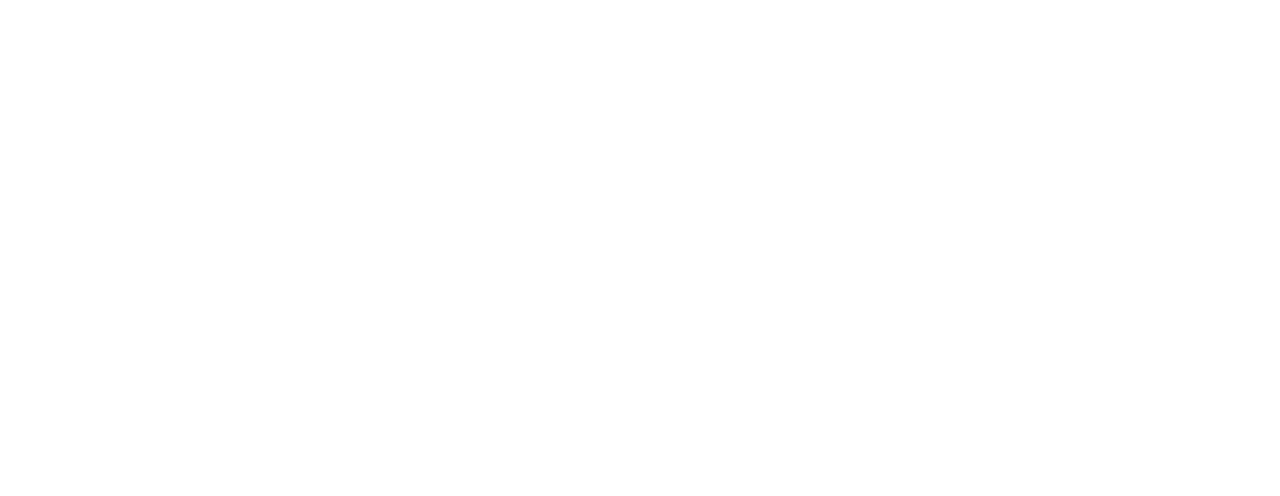
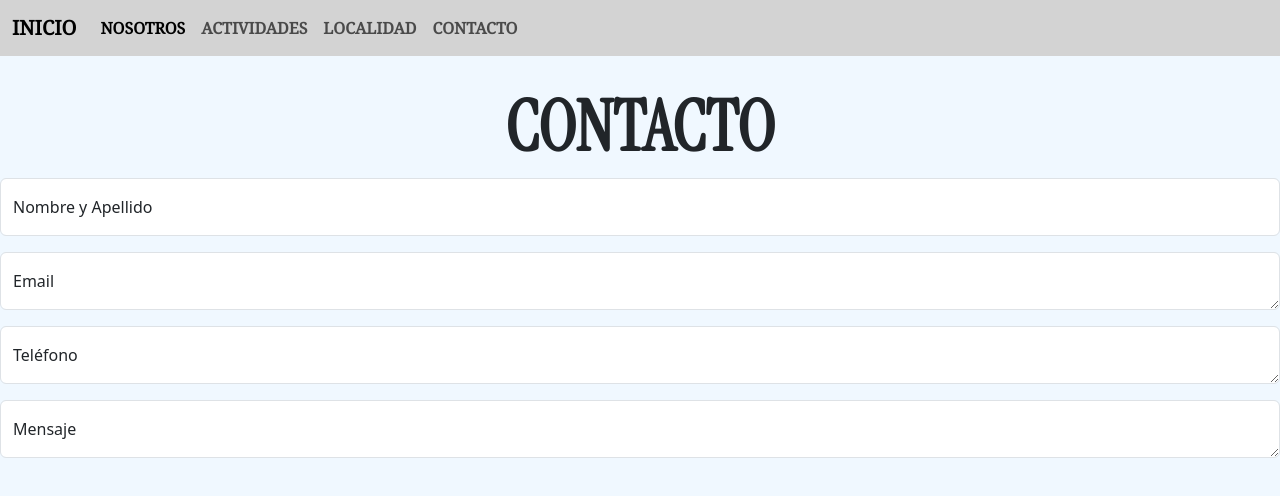
Before and after one commit to OliviaCivit/nuevoproyecto, a plain HTML site: page archivos/contacto.html in a window 1280 px wide. Drawn offline with nearby package versions, Linux system fonts and the light colour scheme; a web font is replaced by a local one.

Commit message:
cambios4

```diff
--- a/archivos/contacto.html
+++ b/archivos/contacto.html
@@ -0,0 +1,69 @@
+<!DOCTYPE html>
+<html lang="en">
+<head>
+        <meta charset="UTF-8">
+        <meta name="viewport" content="width=device-width, initial-scale=1.0">
+        <link rel="stylesheet" href="../css/style.css">
+        <title>Vida en la naturaleza</title>
+        <link rel="preconnect" href="https://fonts.googleapis.com">
+        <link rel="preconnect" href="https://fonts.gstatic.com" crossorigin>
+        <link href="https://fonts.googleapis.com/css2?family=Castoro+Titling&family=Instrument+Serif&family=Noto+Serif:wght@300;400&family=Oswald:wght@300;400&display=swap" rel="stylesheet">
+        <link href="https://cdn.jsdelivr.net/npm/bootstrap@5.3.0/dist/css/bootstrap.min.css" rel="stylesheet" integrity="sha384-9ndCyUaIbzAi2FUVXJi0CjmCapSmO7SnpJef0486qhLnuZ2cdeRhO02iuK6FUUVM" crossorigin="anonymous">
+        <link rel="shortcut icon" href="../img/favicon.jpg" type="image/x-icon">
+</head>
+<body class="fondo2">
+
+    <nav class="navbar navbar-expand-lg barra-mia">
+        <div class="container-fluid">
+          <a class="navbar-brand" href="../index.html">INICIO</a>
+          <button class="navbar-toggler" type="button" data-bs-toggle="collapse" data-bs-target="#navbarNav" aria-controls="navbarNav" aria-expanded="false" aria-label="Toggle navigation">
+            <span class="navbar-toggler-icon"></span>
+          </button>
+          <div class="collapse navbar-collapse" id="navbarNav">
+            <ul class="navbar-nav">
+              <li class="nav-item">
+                <a class="nav-link active" aria-current="page" href="../archivos/nosotros.html">NOSOTROS</a>
+              </li>
+              <li class="nav-item">
+                <a class="nav-link" href="../archivos/actividades.html">ACTIVIDADES</a>
+              </li>
+              <li class="nav-item">
+                <a class="nav-link" href="../archivos/localidad.html">LOCALIDAD</a>
+              </li>
+              <li class="nav-item">
+                <a class="nav-link " href="../archivos/contacto.html">CONTACTO</a>
+              </li>
+            </ul>
+          </div>
+        </div>
+      </nav>
+
+      <main>
+        <h1 class="titulo">CONTACTO</h1>
+      </main>
+
+
+
+      <div class="form-floating mb-3">
+        <input type="email" class="form-control" id="floatingInputDisabled" placeholder="name@example.com">
+        <label for="floatingInputDisabled">Nombre y Apellido</label>
+      </div>
+      <div class="form-floating mb-3">
+        <textarea class="form-control" placeholder="Leave a comment here" id="floatingTextareaDisabled"></textarea>
+        <label for="floatingTextareaDisabled">Email</label>
+      </div>
+      <div class="form-floating mb-3">
+        <textarea class="form-control" placeholder="Leave a comment here" id="floatingTextareaDisabled"></textarea>
+        <label for="floatingTextareaDisabled">Teléfono</label>
+      </div>
+      <div class="form-floating mb-3">
+        <textarea class="form-control" placeholder="Leave a comment here" id="floatingTextareaDisabled"></textarea>
+        <label for="floatingTextareaDisabled">Mensaje</label>
+      </div>
+
+
+
+
+    <script src="https://cdn.jsdelivr.net/npm/bootstrap@5.3.0/dist/js/bootstrap.bundle.min.js" integrity="sha384-geWF76RCwLtnZ8qwWowPQNguL3RmwHVBC9FhGdlKrxdiJJigb/j/68SIy3Te4Bkz" crossorigin="anonymous"></script>
+</body>
+</html>
--- a/css/style.css
+++ b/css/style.css
@@ -53,7 +53,7 @@
     height: 400px;
     width: 500px;
     margin-top: 30px;
-    margin-left: 400px;
+    margin-left: 425px;
 }
 
 @media (max-width: 576px){
@@ -67,3 +67,9 @@ section article div p {
     padding: 10px;
     text-align: justify;
 }
+
+section iframe{
+    height: 500px;
+    width: 500px;
+
+}
```
Also changed, not shown: archivos/localidad.html (+57 -0 lines), archivos/nosotros.html (+1 -0 lines).
